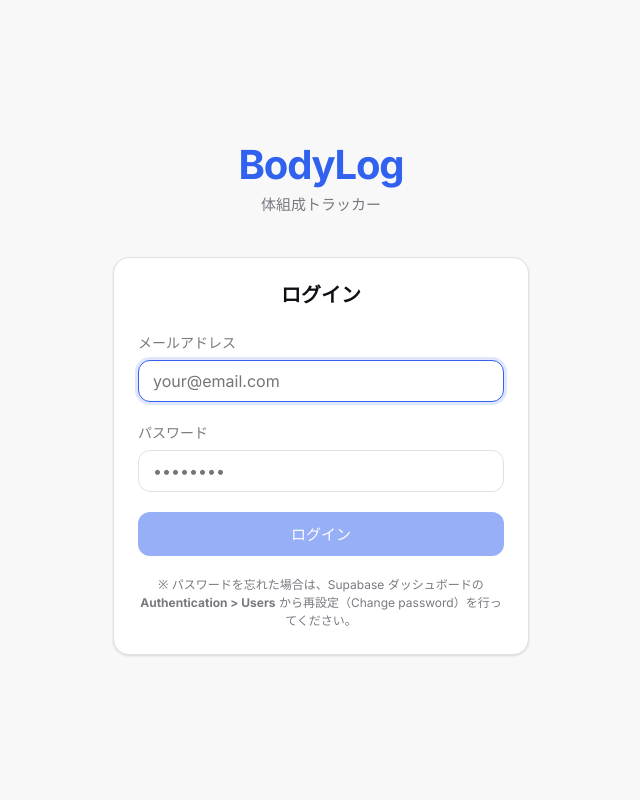
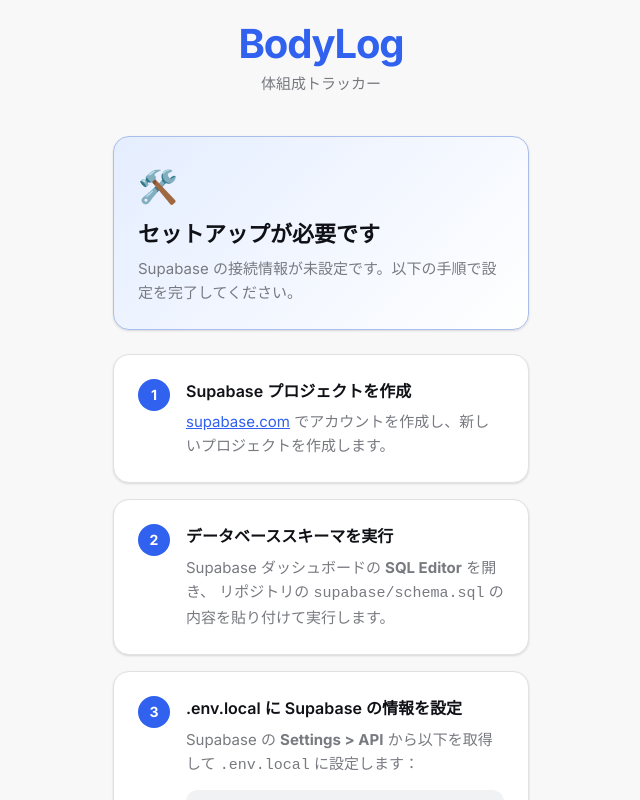
Before and after one commit to sakebook/body-log, a Next.js app: page /login in a window 1280 px wide. Shown: the top 800 px of the page, without its empty margins (319-959 px from the left). Built offline with nearby package versions, Linux system fonts and the light colour scheme; no server answers.

Commit message:
fix: PRレビュー指摘対応 - メモリリーク対策、SetupGuideのログイン画面移行、README追記

```diff
--- a/src/app/login/page.tsx
+++ b/src/app/login/page.tsx
@@ -1,11 +1,58 @@
 import type { Metadata } from "next";
 import { LoginForm } from "./LoginForm";
+import { SetupGuide } from "@/components/SetupGuide";
 
 export const metadata: Metadata = {
   title: "ログイン",
 };
 
 export default function LoginPage() {
+  const supabaseUrl = process.env.SUPABASE_URL ?? "";
+  const supabaseKey =
+    process.env.SUPABASE_SERVICE_ROLE_KEY ?? process.env.SUPABASE_ANON_KEY ?? "";
+
+  const isSupabaseConfigured =
+    supabaseUrl.startsWith("https://") &&
+    !supabaseUrl.includes("your-project") &&
+    supabaseKey.length > 20;
+
+  if (!isSupabaseConfigured) {
+    return (
+      <div
+        style={{
+          minBlockSize: "100dvh",
+          display: "flex",
+          alignItems: "center",
+          justifyContent: "center",
+          padding: "1.5rem",
+          background: "var(--color-bg)",
+        }}
+      >
+        <div style={{ inlineSize: "100%", maxInlineSize: "26rem" }}>
+          {/* ロゴ */}
+          <div style={{ textAlign: "center", marginBlockEnd: "2.5rem" }}>
+            <p
+              style={{
+                fontSize: "2.5rem",
+                fontWeight: 700,
+                color: "var(--color-accent)",
+                letterSpacing: "-0.03em",
+                lineHeight: 1,
+                marginBlockEnd: "0.5rem",
+              }}
+            >
+              BodyLog
+            </p>
+            <p style={{ color: "var(--color-text-muted)", fontSize: "0.9375rem" }}>
+              体組成トラッカー
+            </p>
+          </div>
+          <SetupGuide />
+        </div>
+      </div>
+    );
+  }
+
   return (
     <div
       style={{
--- a/src/lib/auth.ts
+++ b/src/lib/auth.ts
@@ -28,6 +28,8 @@
         const supabase = createClient(url, key, {
           auth: {
             persistSession: false,
+            autoRefreshToken: false,
+            detectSessionInUrl: false,
           },
         });
 
```
Also changed, not shown: src/app/history/page.tsx (+0 -15 lines), src/app/page.tsx (+0 -18 lines), 1 other file (tests, documents, lock files or other folders).
